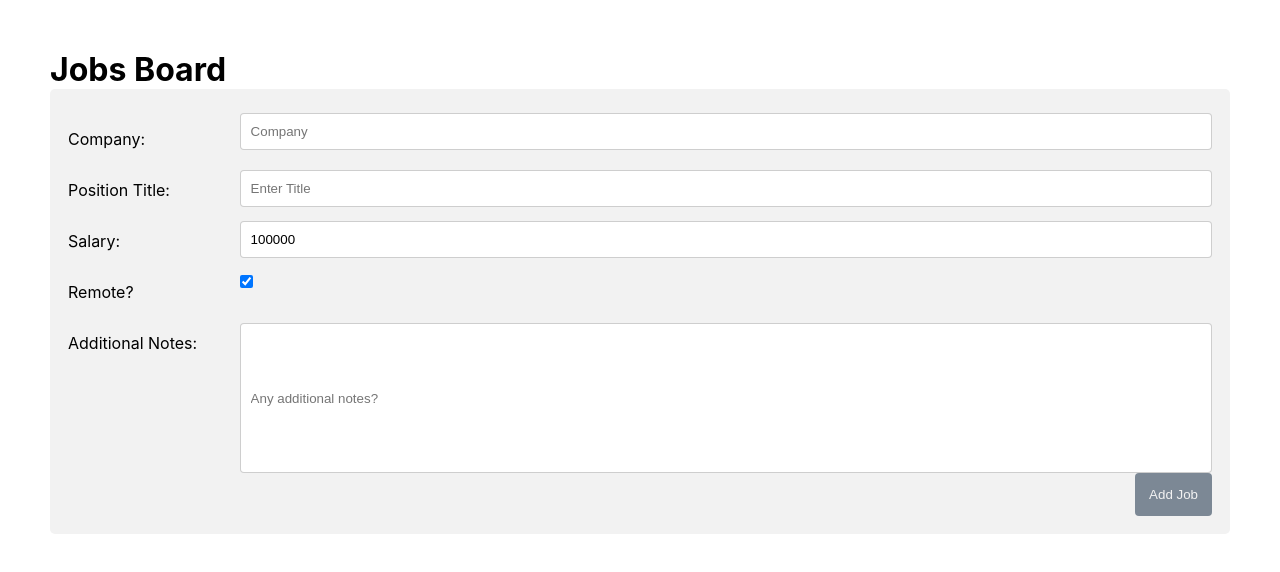
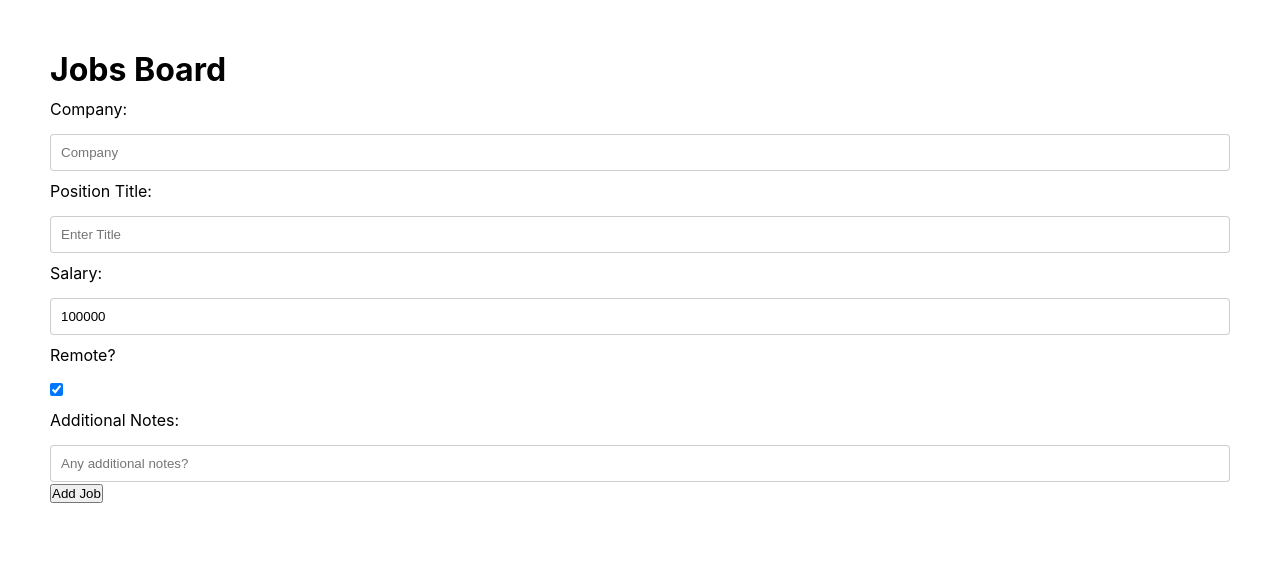
Before and after one commit to MelissaCurylo/javascript, a React (Create React App) app in the folder mini_projects/job_tracker/client/: page /jobs/new in a window 1280 px wide. Shown: the top 572 px of the page. Built offline with nearby package versions, Linux system fonts and the light colour scheme.

Commit message:
job_tracker_app
Connecting to database

```diff
--- a/mini_projects/job_tracker/client/src/create_page.css
+++ b/mini_projects/job_tracker/client/src/create_page.css
@@ -1,8 +1,6 @@
 * { box-sizing: border-box; }
 
 /* input[type=submit] { width: 100%; } */
-
-/* new form setup */
 
 input[type=text], [type="number"], [type="textarea"], select { resize: vertical; width: 100%; padding: 10px; border: 1px solid rgba(204, 204, 204, 0.945); border-radius: 4px; }
 
@@ -11,6 +9,8 @@ label { padding: 10px 15px 15px 0; display: inline-block;}
 input[type=submit] { background-color: #7c8895; color: #f2f2f2; float: right; border: none; border-radius: 4px; cursor: pointer; padding: 14px; }
 
 input[type=submit]:hover { background-color: #1380e6; }
+/* edit this later */
+/* .add-job-btn {background-color: #1380e6; } */
 
 .add_job_container { background-color: #f2f2f2; border-radius: 5px; padding: 18px; }
 
--- a/mini_projects/job_tracker/client/src/views/CreatePage.jsx
+++ b/mini_projects/job_tracker/client/src/views/CreatePage.jsx
@@ -1,6 +1,8 @@
+import './../create_page.css';
 import React, {useState} from 'react'
 import axios from "axios"
-import './../create_page.css';
+import {useNavigate} from "react-router-dom"
+
 
 
 // 1. Need a from for input.
@@ -16,73 +18,61 @@ const CreatePage = () => {
     const [isRemote, setIsRemote] = useState(true)
     const [notes, setNotes] = useState("")
 
+    const navigate = useNavigate()
+
     const handleSubmit =(e) =>{
-
+        e.preventDefault()
+        axios.post("http://localhost:8000/api/jobs", {title, company, salary, isRemote, notes})
+            .then(res=> navigate("/"))
+            .catch(err=> console.loge(err))
     }
 
     return (
-
-            <div className='add_job_container'>
-                <form onSubmit={handleSubmit}>
-
-                    <div className='row'>
-                        <div className='col-15'>
-                            <label className="col-15">Company: </label>
-                        </div>
-                        <div className='col-85'>
+        <div className="add_job_form">
+            <form onSubmit={handleSubmit}  >
+                <div>
+                    <label className="col-20">Company: </label>
+                    <div className="col-80">
                         <input type="text" id="company" name="company" placeholder="Company" value={company}  onChange={(e)=>setCompany(e.target.value)}></input>
                     </div>
                 </div>
 
-
-                    <div className='row'>
-                        <div className='col-15'>
+                <div>
                     <label className="col-20">Position Title: </label>
-                        </div>
-                        <div className='col-85'>
+                    <div className="col-80">
                         <input type="text" id="title" name="title" placeholder="Enter Title"  value={title} onChange={(e)=>setTitle(e.target.value)}></input>
                     </div>
                 </div>
 
-
-                    <div className='row'>
-                        <div className='col-15'>
+                <div>
                     <label className="col-20">Salary: </label>
-                        </div>
-                        <div className='col-85'>
-                            <input type="number" id="salary" name="salary" placeholder="Salary" value={salary}  onchange={(e)=>setSalary(e.target.value)}></input>
+                    <div className="col-80">
+                        <input type="number" id="salary" name="salary" placeholder="Salary" value={salary}  onChange={(e)=>setSalary(e.target.value)}></input>
                     </div>
                 </div>
 
-
-                    <div className='row'>
-                        <div className='col-15'>
+                <div>
                     <label className="col-20">Remote?</label>
-                        </div>
-                        <div className='col-85'>
-                            <input type="checkbox" id="isRemote" name="isRemote" checked={isRemote} onChange={(e)=>setIsRemote(e.target.checked)}></input>
+                    <div className="col-80">
+                        <input type="checkbox" id="isRemote" name="isRemote" checked={isRemote}  onChange={(e)=>setIsRemote(e.target.checked)}></input>
                     </div>
                 </div>
 
-
-                    <div className='row'>
-                        <div className='col-15'>
-                            <label className="col-80">Additional Notes: </label>
-                        </div>
-                        <div className='col-85'>
-                            <input type="textarea" className="textarea" name="textarea" placeholder="Any additional notes?" value={notes}  onChange={(e)=>setNotes(e.target.value)}></input>
+                <div>
+                    <label className="col-80" >Additional Notes: </label>
+                    <div className="col-80">
+                        <input type="textarea" id="textarea" name="textarea" placeholder="Any additional notes?" value={notes}  onChange={(e)=>setNotes(e.target.value)}></input>
                     </div>
                 </div>
 
-                    <div className='row'>
-                        <input type="submit" value="Add Job"></input>
+                <div className="col-20" id="add_job_button">
+                    <button type="submit" className="add-job-btn">Add Job</button>
                 </div>
 
 
+            </form>
 
 
-
-                </form>
         </div>
     )
 }
--- a/mini_projects/job_tracker/client/src/views/Dashboard.jsx
+++ b/mini_projects/job_tracker/client/src/views/Dashboard.jsx
@@ -1,5 +1,6 @@
 import React, {useState, useEffect} from 'react';
 import axios from "axios";
+import { Link } from 'react-router-dom';
 
 
 
@@ -20,6 +21,7 @@ const Dashboard = () => {
 
     return (
         <div>
+            <Link to="jobs/new">Add Job</Link>
             <table id="jobs_listed">
                 <thead>
                     <tr>
```
Also changed, not shown: 1 other file (tests, documents, lock files or other folders). Lines whose indentation alone changed are shown as unchanged.
